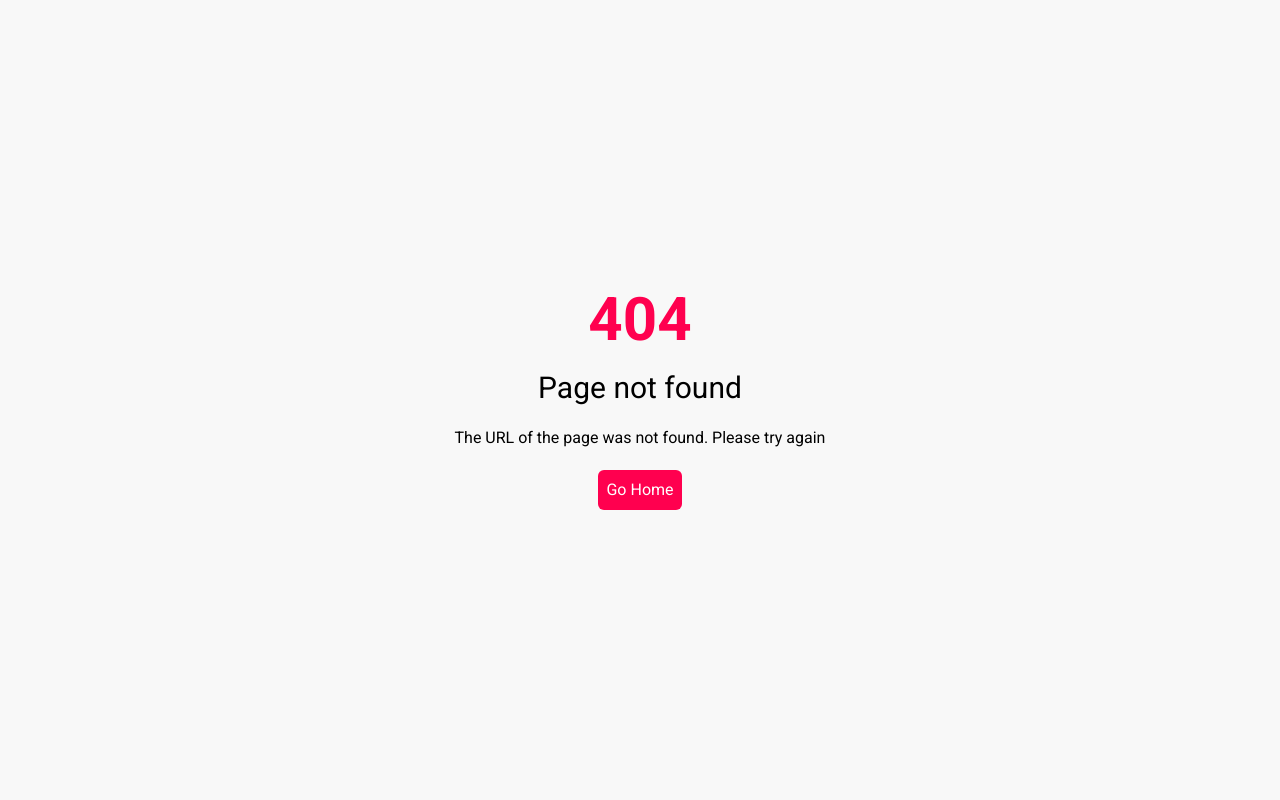
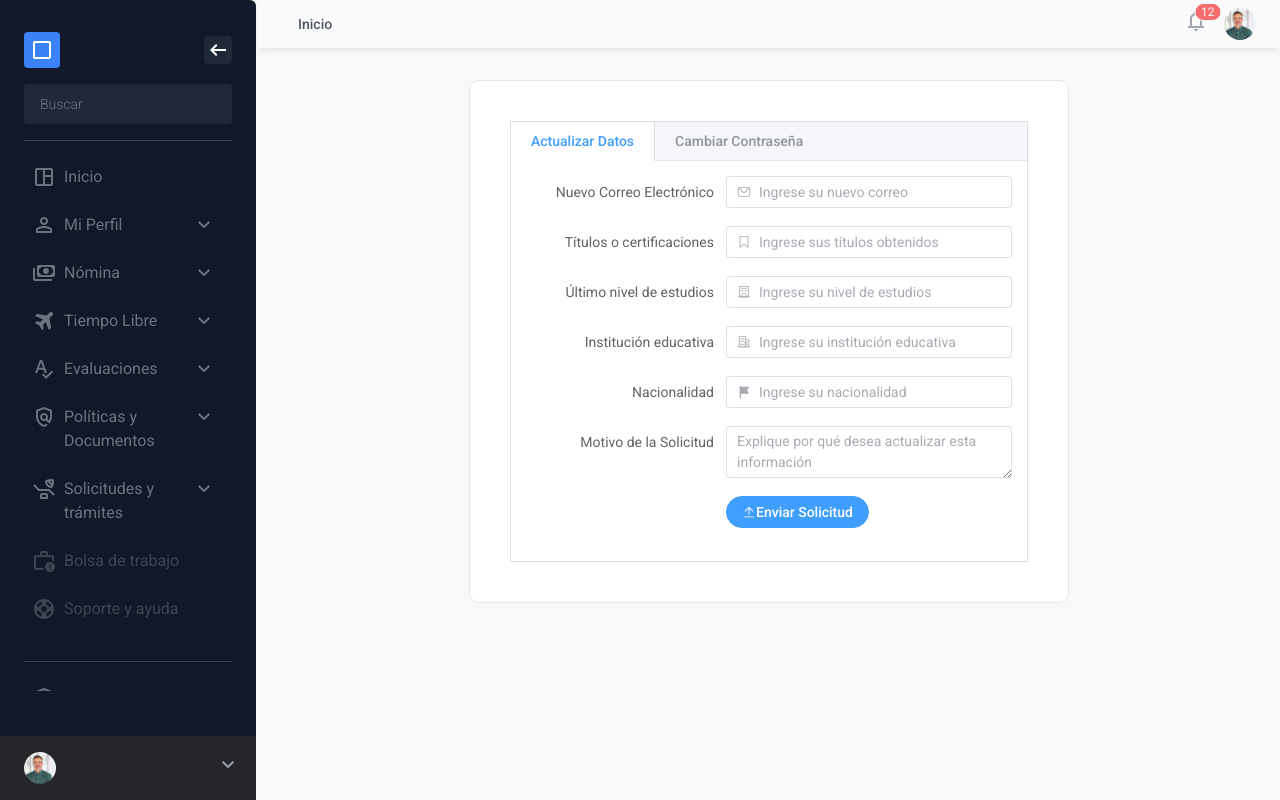
Before and after one commit to KatzeAn/Multiaceros, a Vue app: page /solicitud/actualizacion-datos in a window 1280 px wide. Before the commit this address had no page. Built offline with nearby package versions, Linux system fonts and the light colour scheme.

Commit message:
form update data

```diff
--- a/src/presentation/components/SideBar.vue
+++ b/src/presentation/components/SideBar.vue
@@ -388,7 +388,7 @@ const menuItems = ref([
       },
       {
         title: "Actualización de datos",
-        route: "#",
+        route: "/solicitud/actualizacion-datos",
       },
     ],
   },
--- a/src/presentation/router/index.ts
+++ b/src/presentation/router/index.ts
@@ -83,6 +83,12 @@ const router = createRouter({
       name: 'ComprobantesPago',
       component: () => import("../views/PayrollHistory.vue"),
     },
+    {
+      path: '/solicitud/actualizacion-datos',
+      name: 'actualizacionDatos',
+      component: () => import("../views/updateDataView.vue"),
+    },
+
 
     {
       path: "/portal-rrhh",
--- /dev/null
+++ b/src/presentation/views/updateDataView.vue
@@ -0,0 +1,128 @@
+<template>
+    <el-card shadow="hover" class="form-container">
+      <el-tabs v-model="activeTab" type="border-card">
+
+        <!-- Tab de actualización de datos -->
+        <el-tab-pane label="Actualizar Datos" name="datos">
+          <el-form :model="formData" label-width="200px">
+
+            <el-form-item label="Nuevo Correo Electrónico">
+              <el-input v-model="formData.nuevoCorreo" type="email" placeholder="Ingrese su nuevo correo">
+                <template #prefix>
+                  <el-icon><Message /></el-icon>
+                </template>
+              </el-input>
+            </el-form-item>
+
+            <el-form-item label="Títulos o certificaciones">
+              <el-input v-model="formData.titulos" placeholder="Ingrese sus títulos obtenidos">
+                <template #prefix>
+                  <el-icon><CollectionTag /></el-icon>
+                </template>
+              </el-input>
+            </el-form-item>
+
+            <el-form-item label="Último nivel de estudios">
+              <el-input v-model="formData.nivelEstudios" placeholder="Ingrese su nivel de estudios">
+                <template #prefix>
+                  <el-icon><School /></el-icon>
+                </template>
+              </el-input>
+            </el-form-item>
+
+            <el-form-item label="Institución educativa">
+              <el-input v-model="formData.institucion" placeholder="Ingrese su institución educativa">
+                <template #prefix>
+                  <el-icon><OfficeBuilding /></el-icon>
+                </template>
+              </el-input>
+            </el-form-item>
+
+            <el-form-item label="Nacionalidad">
+              <el-input v-model="formData.nacionalidad" placeholder="Ingrese su nacionalidad">
+                <template #prefix>
+                  <el-icon><Flag /></el-icon>
+                </template>
+              </el-input>
+            </el-form-item>
+
+            <el-form-item label="Motivo de la Solicitud">
+              <el-input v-model="formData.motivo" type="textarea" placeholder="Explique por qué desea actualizar esta información">
+                <template #prefix>
+                  <el-icon><Edit /></el-icon>
+                </template>
+              </el-input>
+            </el-form-item>
+
+            <el-form-item>
+              <el-button type="primary" @click="enviarSolicitud" round>
+                <el-icon><Upload /></el-icon> Enviar Solicitud
+              </el-button>
+            </el-form-item>
+          </el-form>
+        </el-tab-pane>
+
+        <!-- Tab de cambio de contraseña -->
+        <el-tab-pane label="Cambiar Contraseña" name="password">
+          <el-form :model="passwordData" label-width="200px">
+
+            <el-form-item label="Nueva Contraseña">
+              <el-input v-model="passwordData.nuevaContrasena" type="password" show-password placeholder="Ingrese la nueva contraseña">
+                <template #prefix>
+                  <el-icon><Lock /></el-icon>
+                </template>
+              </el-input>
+            </el-form-item>
+
+            <el-form-item label="Confirmar Contraseña">
+              <el-input v-model="passwordData.confirmarContrasena" type="password" show-password placeholder="Confirme la nueva contraseña">
+                <template #prefix>
+                  <el-icon><Key /></el-icon>
+                </template>
+              </el-input>
+            </el-form-item>
+
+            <el-form-item>
+              <el-button type="primary" @click="enviarSolicitudPassword" round>
+                <el-icon><Check /></el-icon> Enviar Solicitud
+              </el-button>
+            </el-form-item>
+          </el-form>
+        </el-tab-pane>
+
+      </el-tabs>
+    </el-card>
+  </template>
+
+  <script>
+  import { Message, CollectionTag, School, OfficeBuilding, Flag, Edit, Upload, Lock, Key, Check } from "@element-plus/icons-vue";
+
+  export default {
+    data() {
+      return {
+        activeTab: "datos",
+        formData: {
+          nuevoCorreo: "",
+          titulos: "",
+          nivelEstudios: "",
+          institucion: "",
+          nacionalidad: "",
+          motivo: "",
+        },
+        passwordData: {
+          nuevaContrasena: "",
+          confirmarContrasena: "",
+        },
+      };
+    },
+  };
+  </script>
+
+  <style scoped>
+  .form-container {
+    max-width: 600px;
+    margin: 20px auto;
+    padding: 20px;
+    border-radius: 10px;
+  }
+  </style>
```
